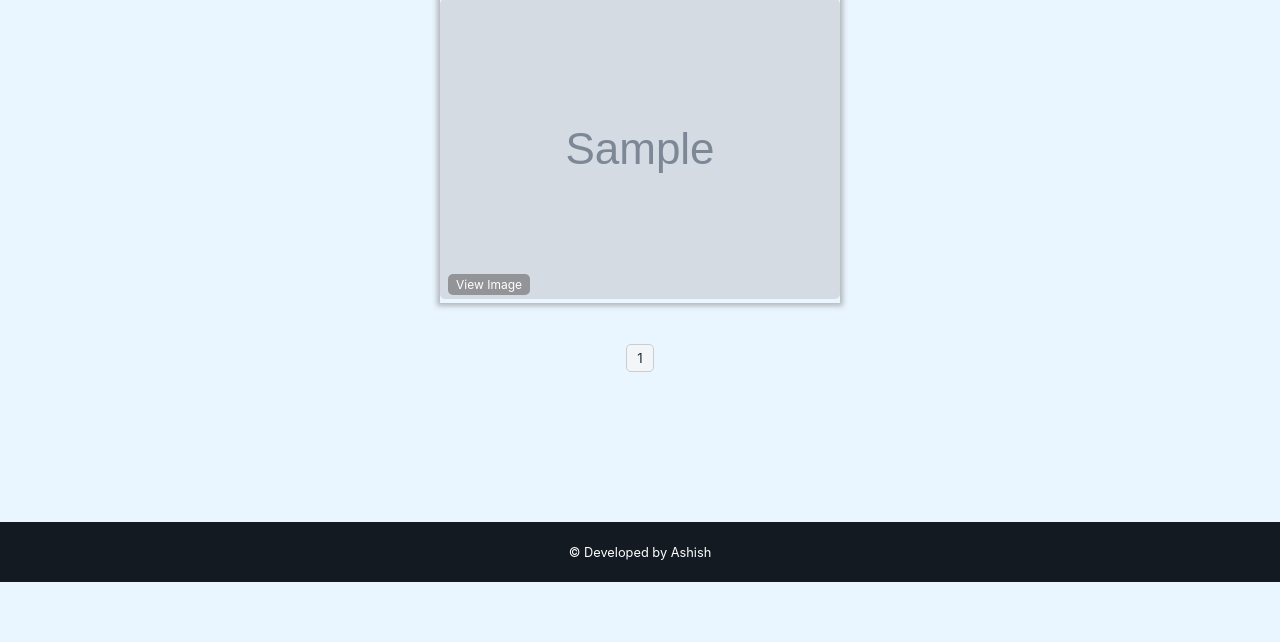
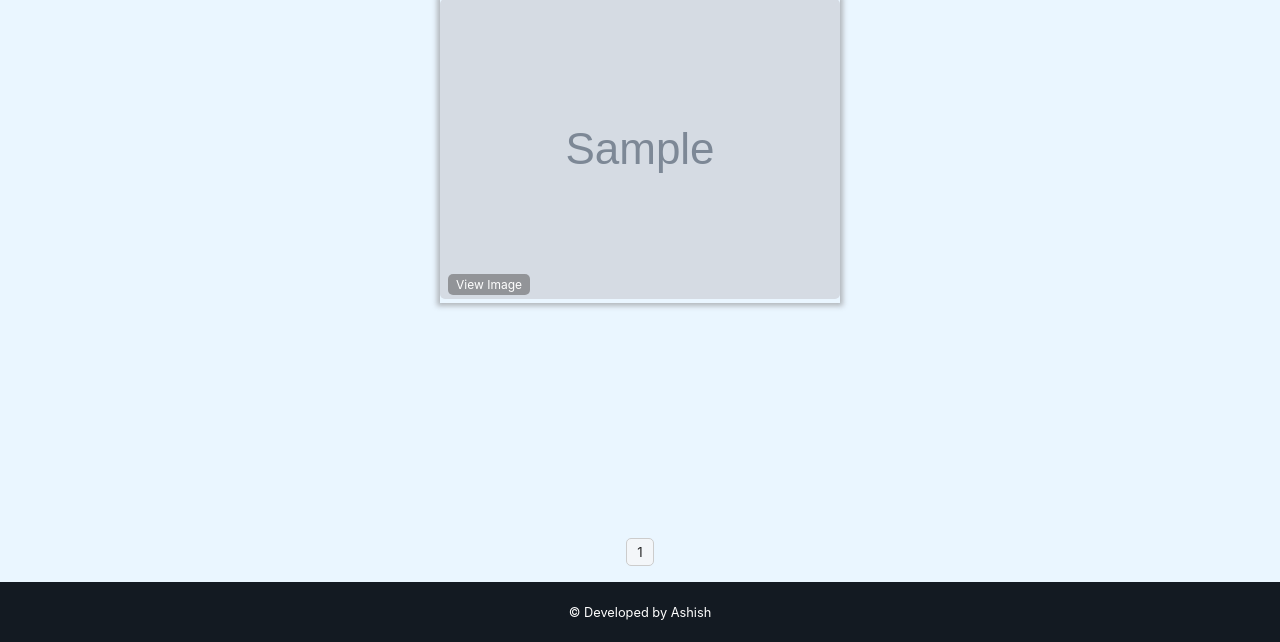
Before and after one commit to OfficialAshish/img_gen, a Django app: page /gallery/ in a window 1280 px wide. Shown: the part 158-800 px from the top of the page. Run offline with Django 4.2, Linux system fonts and the light colour scheme; tables that the repository leaves empty hold one stand-in row (values such as "Sample post"); grey boxes marked "Sample" are stand-in pictures.

Commit message:
Fupdate2

```diff
--- a/static/master.css
+++ b/static/master.css
@@ -21,33 +21,43 @@ body {
   0% {
     background: linear-gradient(0deg, #233241 10%, #222f3d 90%);
   }
+
   10% {
     background: linear-gradient(36deg, #233241 10%, #222f3d 90%);
   }
+
   20% {
     background: linear-gradient(72deg, #233241 10%, #222f3d 90%);
   }
+
   10% {
     bac9ground: linear-gradient(108deg, #233241 10%, #222f3d 90%);
   }
+
   40% {
     background: linear-gradient(144deg, #233241 10%, #222f3d 90%);
   }
+
   50% {
     background: linear-gradient(180deg, #233241 10%, #222f3d 90%);
   }
+
   60% {
     background: linear-gradient(216deg, #233241 10%, #222f3d 90%);
   }
+
   70% {
     background: linear-gradient(252deg, #233241 10%, #222f3d 90%);
   }
+
   80% {
     background: linear-gradient(288deg, #233241 10%, #222f3d 90%);
   }
+
   90% {
     background: linear-gradient(324deg, #233241 10%, #222f3d 90%);
   }
+
   100% {
     background: linear-gradient(360deg, #233241 10%, #222f3d 90%);
   }
@@ -269,7 +279,7 @@ select {
 
 .pagination {
   font-size: smaller;
-  margin-top: 20px;
+  margin: 1rem auto 1rem auto;
   display: flex;
   justify-content: center;
   align-items: center;
--- a/templates/img_api/img_gallery.html
+++ b/templates/img_api/img_gallery.html
@@ -5,6 +5,7 @@
 {% block main_content %}
 
   <div class='main'>
+    {% if page_obj %}
       <div class="image-container ">
         {% for image in page_obj %}
           <div class="image-item">
@@ -12,6 +13,10 @@
             <a href="{{ image.image.url }}">View Image</a>
           </div>
         {% endfor %}
+        </div>
+      {% else %}
+        <p>No images available.</p>
+      {% endif %}
   </div>
 
   <div class="pagination">
@@ -27,6 +32,5 @@
       <a href="?page={{ page_obj.paginator.num_pages }}"> Last</a>
     {% endif %}
   </div>
-</div>
 
 {% endblock main_content %}
```
Lines whose indentation alone changed are shown as unchanged.
